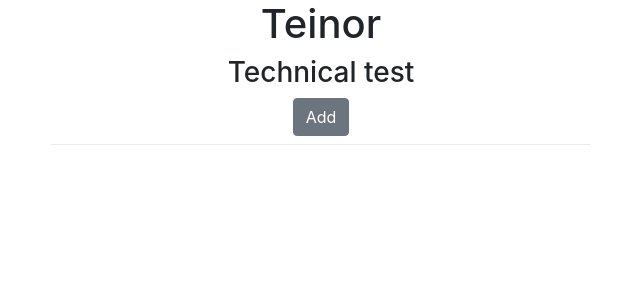
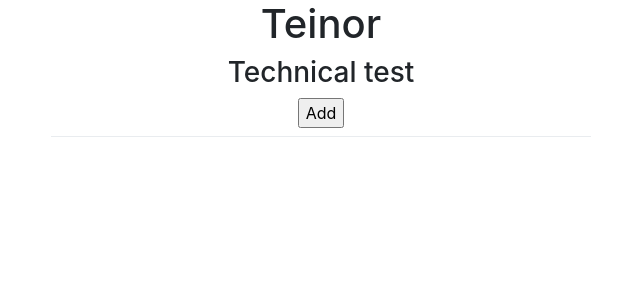
Before and after one commit to pau-sanz/teinor, a PHP site: page / in a window 1280 px wide. Shown: the top 300 px of the page, without its empty margins (319-959 px from the left). Run offline with PHP 8.4, Linux system fonts and the light colour scheme; some libraries are stand-ins or nearby versions.

Commit message:
Revert ""
This reverts commit d1cb29cfeeafcc568d45de49f83cee02062fae13.

```diff
--- a/controllers/autoload.php
+++ b/controllers/autoload.php
@@ -5,7 +5,7 @@ function __autoload($class_name) {
     $curdir = getcwd();
 
 
-    chdir("$root/teinor_technical_test/teinor/");
+    chdir("$root/teinor/");
 
     $fileName = "class_" . $class_name . ".php";
     $persistenceFile = "models/persistence/" . $fileName;
--- a/views/css/styles.css
+++ b/views/css/styles.css
@@ -24,7 +24,3 @@
     padding-right: 20px;
     margin-top: 10px;
 }
-
-.struc-buttons-filter {
-    margin: 20px 0px;
-}
--- a/views/index.html
+++ b/views/index.html
@@ -5,7 +5,7 @@
                 <h1>Teinor</h1>
                 <h3>Technical test</h3>
             </div>
-            <input id="add" name="addFilm" type="submit" value="Add" class="btn btn-secondary" />
+            <input id="add" name="addFilm" type="submit" value="Add" class="" />
             <form id="sendFilm" role="form" action="?ctl=add&act=film" method="POST" style="display: none;" class="px-4 py-3">
                 <div class="form-group">
                     <label for="titleFilm">Title</label>
@@ -15,7 +15,7 @@
                     <label for="yearFilm">Year</label>
                     <input type="text" class="form-control" name="yearFilm" id="yearFilm" placeholder="Year" autocomplete="off" />
                 </div>
-                <button name="sendFilm" type="submit" class="btn btn-secondary">Send</button>
+                <button name="sendFilm" type="submit" class="">Send</button>
             </form>
             <div class="dropdown-divider"></div>
         </div>
```
Also changed, not shown: views/showFilms.php (+4 -7 lines).
